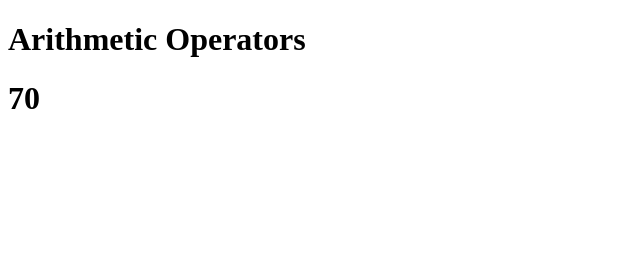
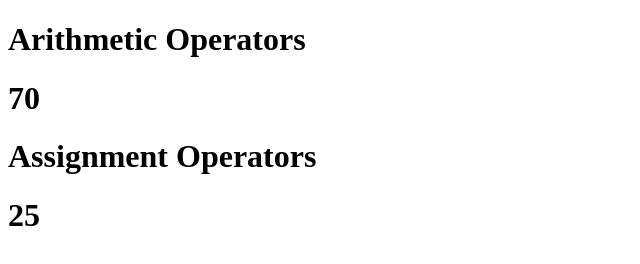
Before and after one commit to Jahid-SWE/JScript, a plain HTML site: page operator/index.html in a window 1280 px wide. Shown: the whole page, without its empty margins (0-640 px from the left). Drawn offline with Linux system fonts and the light colour scheme.

Commit message:
Assignment Operator

```diff
--- a/operator/index.html
+++ b/operator/index.html
@@ -18,6 +18,9 @@
     Type Operators -->
     <h1>Arithmetic Operators </h1>
     <h1 id="arightmetic"></h1>
+
+     <h1>Assignment  Operators</h1>
+     <h1 id="assignment"></h1>
     <script src="script.js"></script>
 </body>
 </html>
--- a/operator/script.js
+++ b/operator/script.js
@@ -14,3 +14,20 @@ document.getElementById('arightmetic').innerHTML=adition;
 // document.getElementById('arightmetic').innerHTML=multiplication;
 // document.getElementById('arightmetic').innerHTML=division;
 // document.getElementById('arightmetic').innerHTML=modulus;
+
+
+//Assignment Operators
+
+var firstNumber  = 20;
+    firstNumber +=5;
+    // firstNumber -=5;
+    // firstNumber *=5;
+    // firstNumber /=5;
+    // firstNumber %=5;
+    // firstNumber **=5;
+document.getElementById('assignment').innerHTML = firstNumber; //firstNumber= firstNumber+5
+// document.getElementById('assignment').innerHTML = firstNumber; //firstNumber= firstNumber-5
+// document.getElementById('assignment').innerHTML = firstNumber; //firstNumber= firstNumber*5
+// document.getElementById('assignment').innerHTML = firstNumber; //firstNumber= firstNumber/5
+// document.getElementById('assignment').innerHTML = firstNumber; //firstNumber= firstNumber%5
+// document.getElementById('assignment').innerHTML = firstNumber; //firstNumber= firstNumber**5
```
